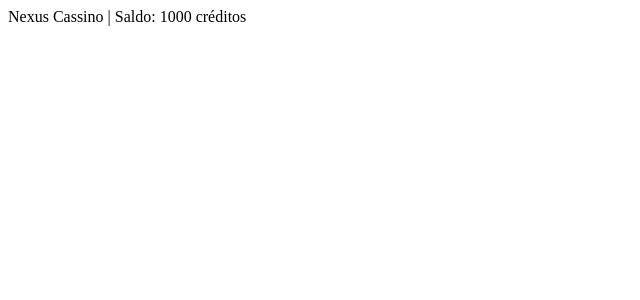
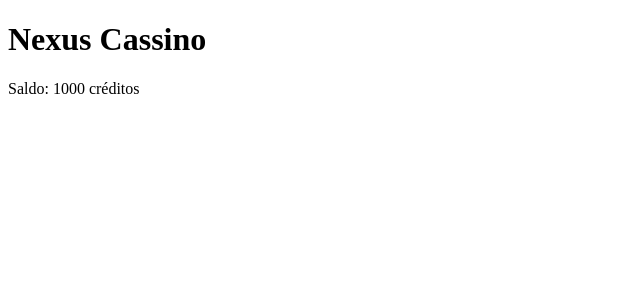
Before and after one commit to eduardofborges-collab/mini-cassino, a React (Vite) app: page / in a window 1280 px wide. Shown: the top 300 px of the page, without its empty margins (0-640 px from the left). Built offline with nearby package versions, Linux system fonts and the light colour scheme.

Commit message:
feat: add header with balance display

```diff
--- a/src/components/Header.tsx
+++ b/src/components/Header.tsx
@@ -1,6 +1,9 @@
 function Header() {
   return (
-    <header>Nexus Cassino | Saldo: 1000 créditos</header>
+    <header>
+      <h1>Nexus Cassino</h1>
+      <div>Saldo: 1000 créditos</div>
+    </header>
   );
 }
 
```
